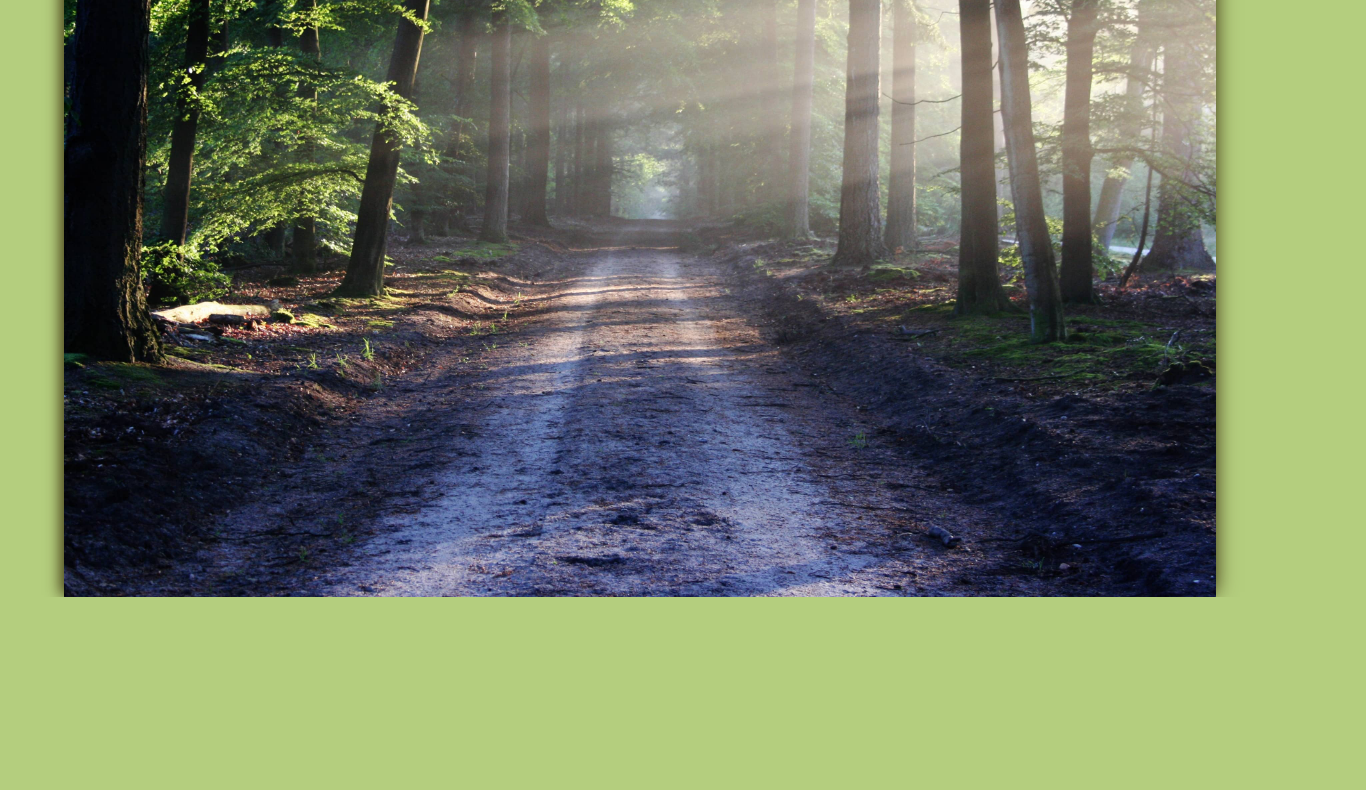
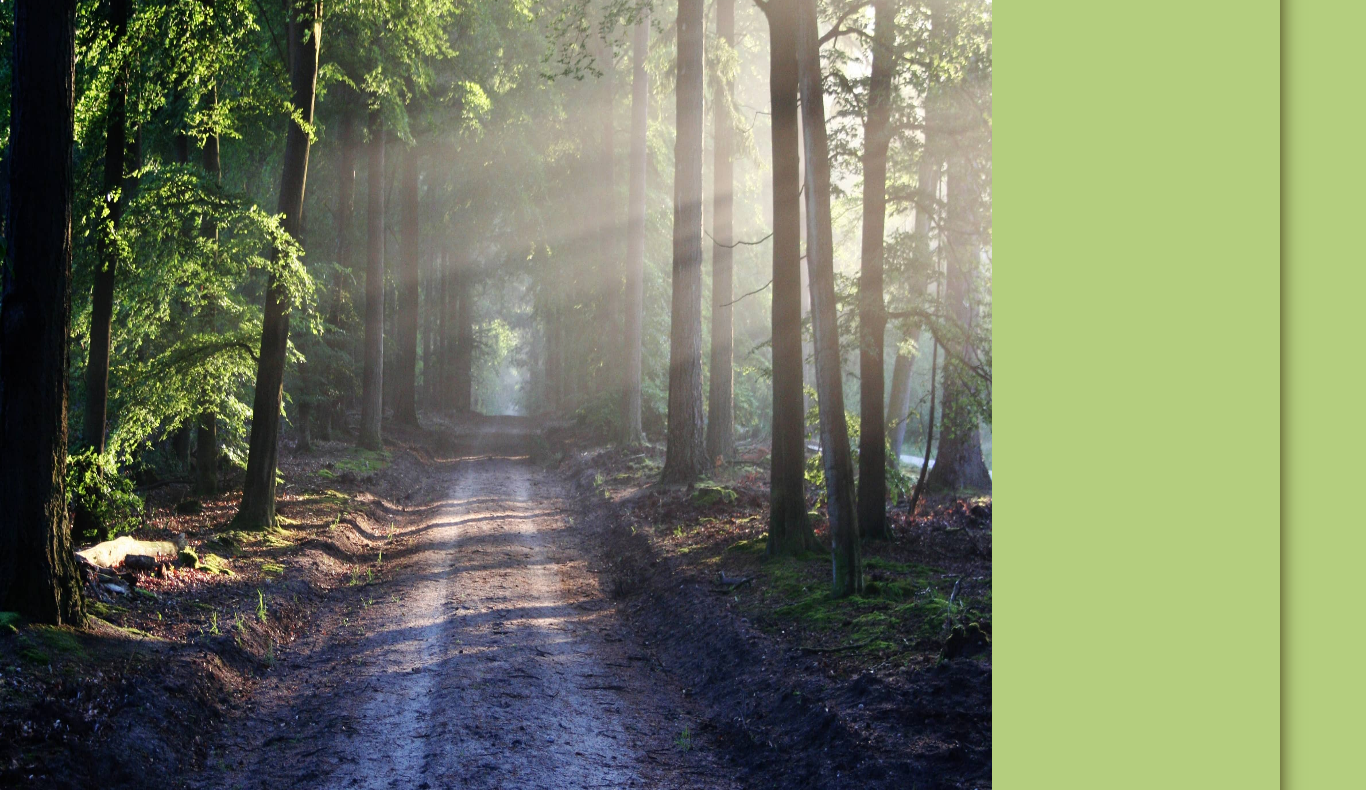
Before and after one commit to Mauh33/Forest-Adventure-, a plain HTML site: page index.html in a window 1280 px wide. Shown: the part 203-993 px from the top of the page, 1366 px wide, since content can reach past the window. Before the commit the page ends 800 px from the top, so only its background shows below. Drawn offline with Linux system fonts and the light colour scheme.

Commit message:
#4 - Feat/ Démarrage responsive design, replacements éléments.

```diff
--- a/styles.css
+++ b/styles.css
@@ -26,9 +26,8 @@ body {
 
 /* Flux */
 
- .flux {
-  margin-left: 5%;
-  max-width: 94%;
+
+.flux {
   overflow: hidden;
 }
 
@@ -40,8 +39,17 @@ body {
 
 @media screen and (min-width: 768px) {
 
+  .header {
+    width: 100%;
+    height: 100%;
+  }
+
+  .header__cover {
+    width: 992px;
+    height: 1172px;
+    background-size: cover;
+  }
 }
-
 
 
 
@@ -53,29 +61,47 @@ body {
 
 
 
-
 /* Media query normal screen */
 
-@media screen and (min-width: 1200px) {
+@media screen and (min-width: 1336px) {
+
+
+  .flux {
+  margin-left: 5%;
+  max-width: 94%;
+  }
+
+  .header {
+  width : 90vw;
+  height: 100vh;
+  }
+
+
+  .navbar {
+  display: flex;
+  justify-content: space-between;
+  align-items: center;
+  width: 90%;
+  height: 200px;
+  }
+
+}
+
+
+
+/* Media query XL screen */
+
+@media screen and (min-width: 1679px) {
+
+
+
+
 
 }
 
 
 
 
-/* Media query XL screen */
-
-@media screen and (min-width: 1200px) {
-
-  /* .header {
-    position: relative;
-    background-size: cover;
-  } */
-
-
-
-
-}
 
 
 /* Texts */
@@ -108,17 +134,10 @@ body {
 /* Header */
 
 .header {
-  width: 90vw;
-  height: 100vh;
   box-shadow :-5px -1px 13px -1px rgb(80 75 33), 5px -1px 19px -4px rgb(80 75 33);
 }
 
 
-.header__cover {
-  width: 90vw;
-  height: 100vh;
-  background-size: cover;
-}
 
 
 /* Navbar */
@@ -127,10 +146,6 @@ body {
   position: absolute;
   padding: 50px 50px 0;
   display: flex;
-  justify-content: space-between;
-  align-items: center;
-  width: 90%;
-  height: 200px;
   box-sizing: border-box;
   color: var(--color-t);
 }
```
